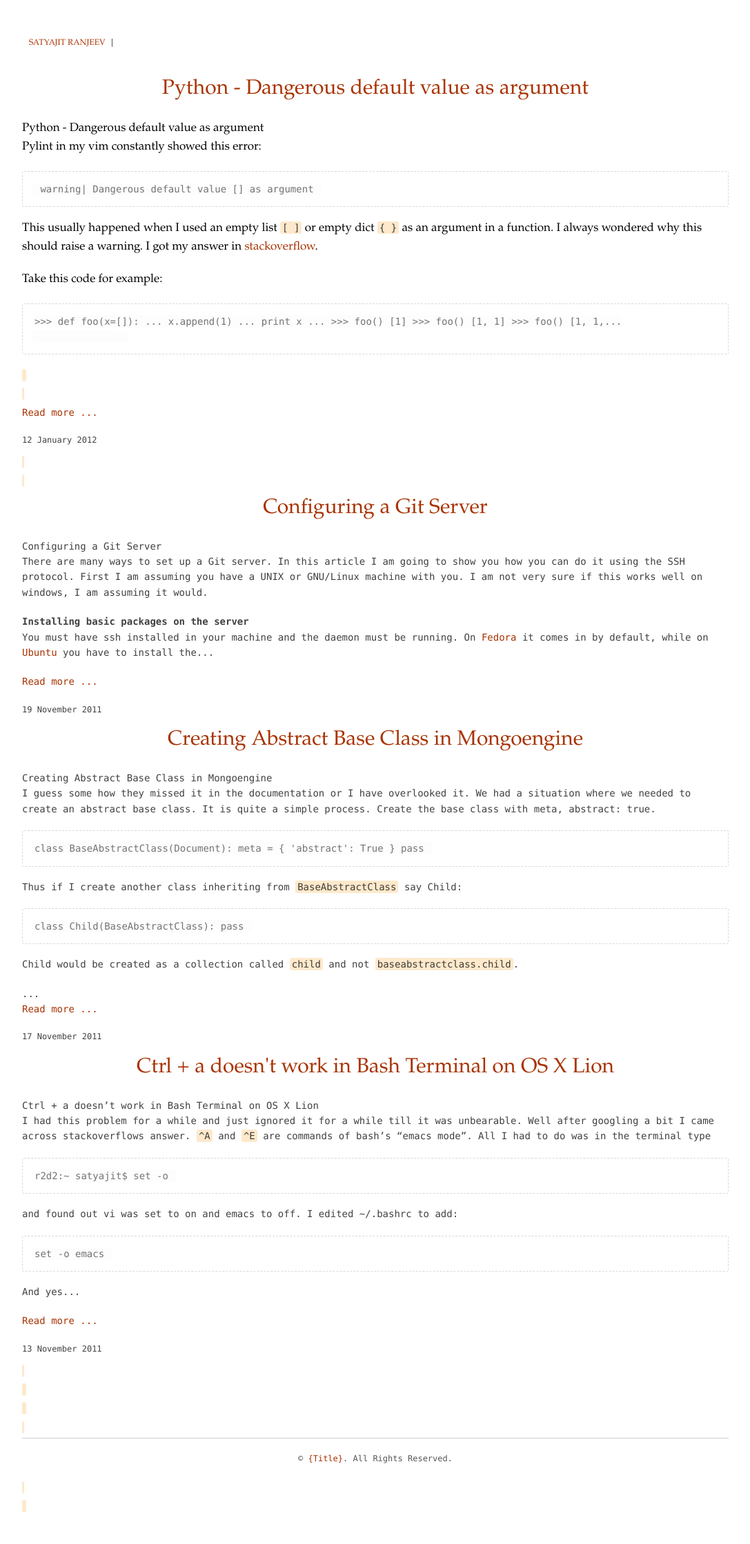
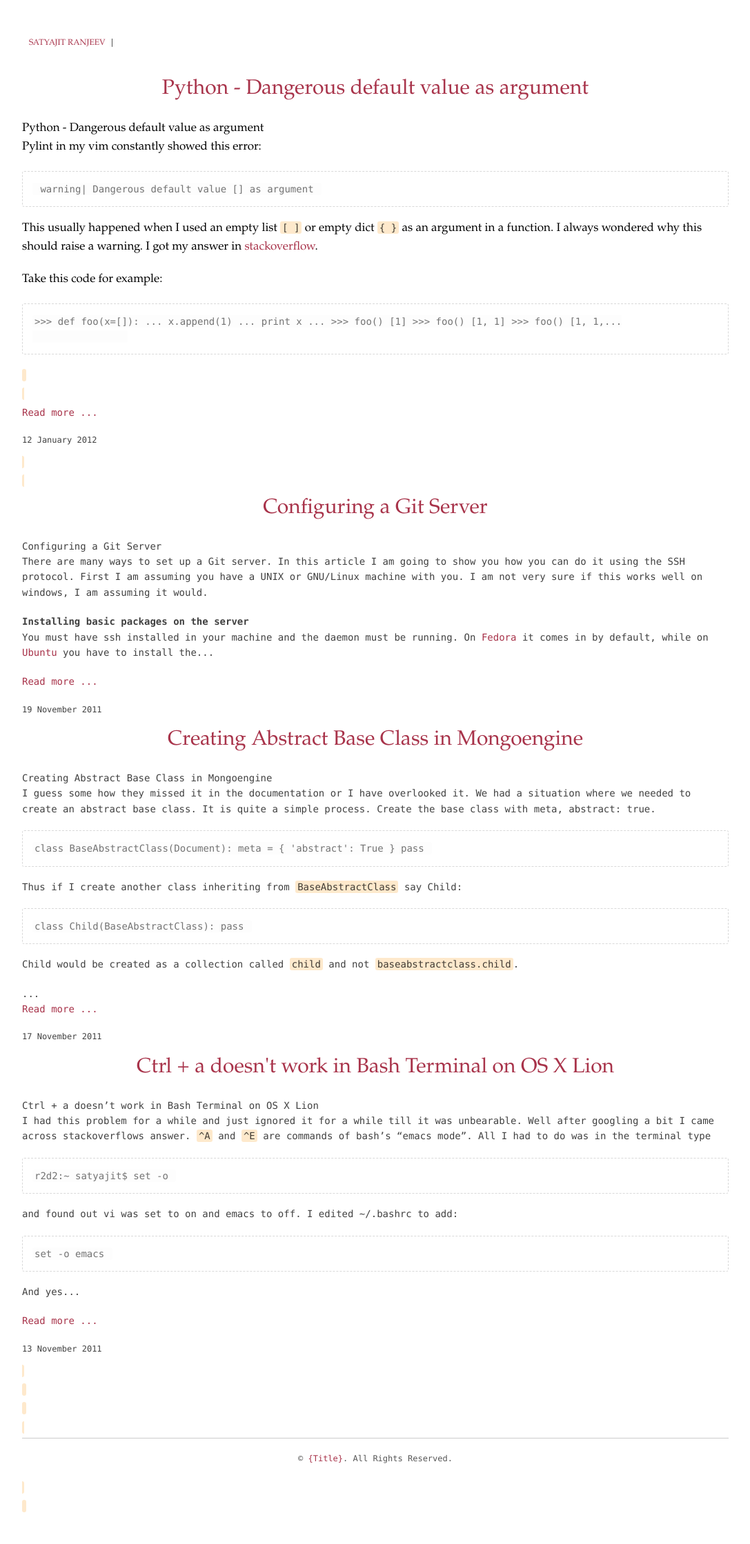
Before and after one commit to satran/satran.github.io, a Jekyll site: the page built from index.html, in a window 1280 px wide. Shown: the whole page at 69% size, without its empty margins (96-1183 px from the left). Built offline with Jekyll 4.4.1, drawn with Linux system fonts in a browser that asks for light colours.

Commit message:
Restyling the link color

```diff
--- a/css/base.css
+++ b/css/base.css
@@ -30,7 +30,8 @@
     tr { border-bottom: 1px solid #ccc; }
     th, td { padding: .7em 1.25em; }
     hr { background-color: #ccc; border: 0; color: #555; height: 1px; margin-bottom: 20px; }
-    a:link, a:visited { color: #a83303; text-decoration: none; }
+    /* a:link, a:visited { color: #a83303; text-decoration: none; } */
+    a:link, a:visited { color: #A8334A; text-decoration: none; }
     a:focus, a:hover { text-decoration: underline; }
     a:active { position: relative; top: 1px; }
     h1, h2, h3, h4, h5, h6 {  font-weight:normal; clear:both; }
```
